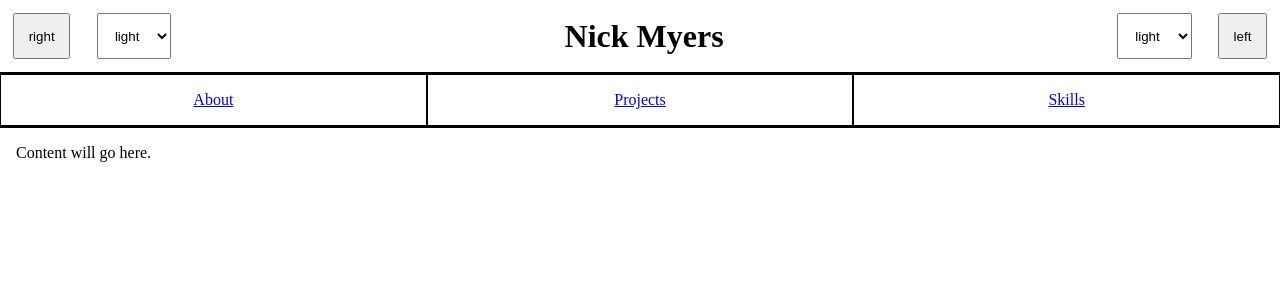
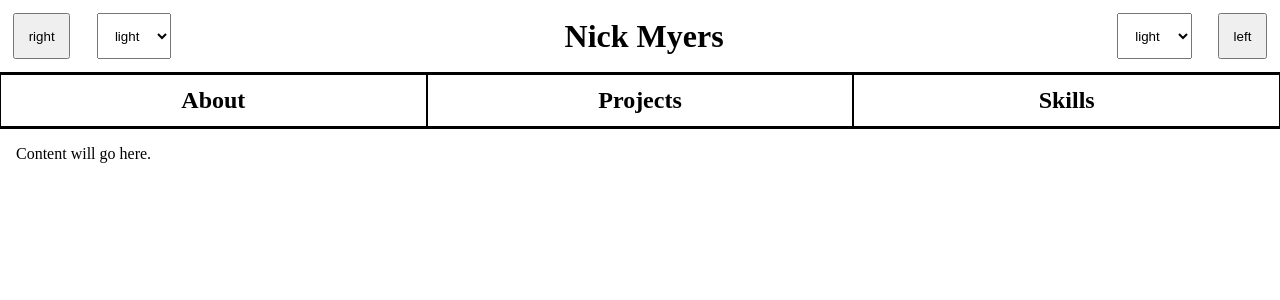
Before and after one commit to nicholas-myers/dev-portfolio, a React (Create React App) app: page / in a window 1280 px wide. Shown: the top 300 px of the page. Built offline with nearby package versions, Linux system fonts and the light colour scheme.

Commit message:
set up active link styling

```diff
--- a/src/components/DashboardNav.tsx
+++ b/src/components/DashboardNav.tsx
@@ -1,11 +1,11 @@
-import { Link } from "react-router-dom"
+import { Link, NavLink } from "react-router-dom"
 
 const DashboardNav = () => {
     return (
         <nav>
-            <Link to="about">About</Link>
-            <Link to="projects">Projects</Link>
-            <Link to="skills">Skills</Link>
+            <NavLink to="about" className={({ isActive }) => isActive ? "active-link" : ""}>About</NavLink>
+            <NavLink to="projects" className={({ isActive }) => isActive ? "active-link" : ""}>Projects</NavLink>
+            <NavLink to="skills" className={({ isActive }) => isActive ? "active-link" : ""}>Skills</NavLink>
         </nav>
     )
 }
--- a/src/styles/dashboard.css
+++ b/src/styles/dashboard.css
@@ -5,10 +5,23 @@ nav {
 }
 
 nav a {
-    padding: 1em;
+    padding: 0.5em;
     border: 1px solid black;
     width: 100%;
     text-align: center;
+    text-decoration: none;
+    font-weight: 700;
+    font-size: 1.5em;
+    color: black;
+}
+
+nav a:visited {
+    text-decoration: none;
+}
+
+.active-link {
+    background-color: black;
+    color: white;
 }
 
 main {
```
